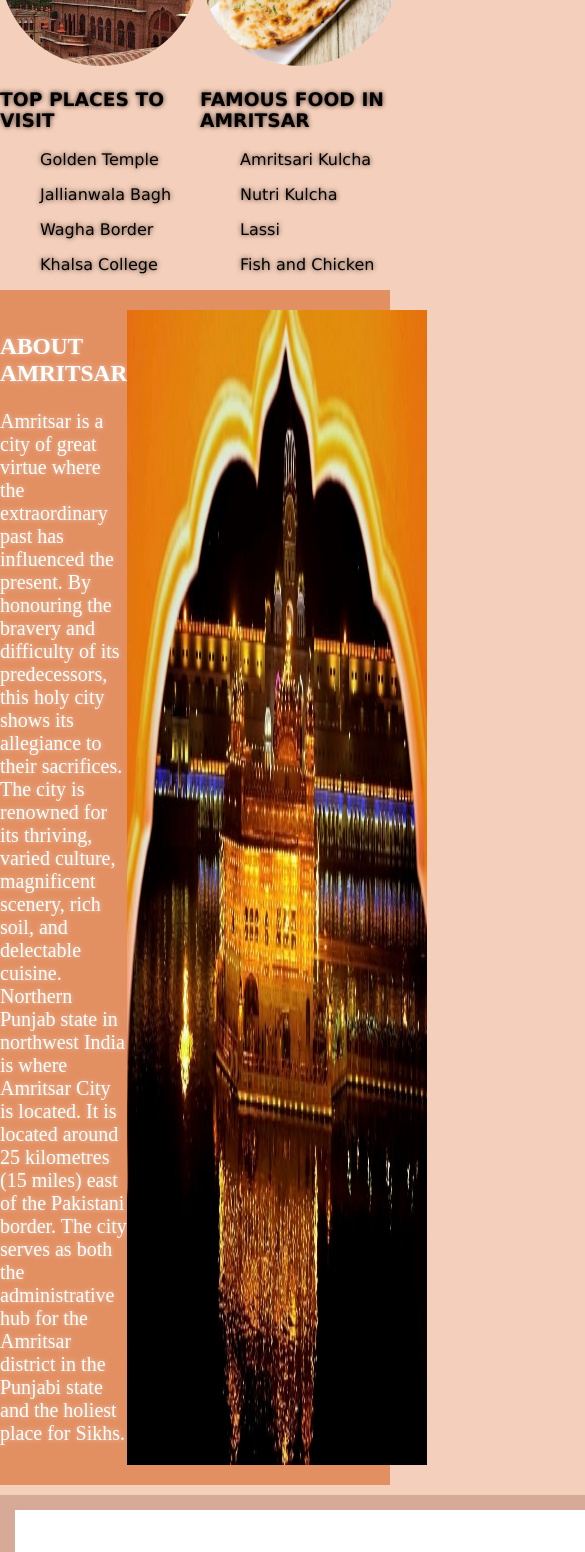
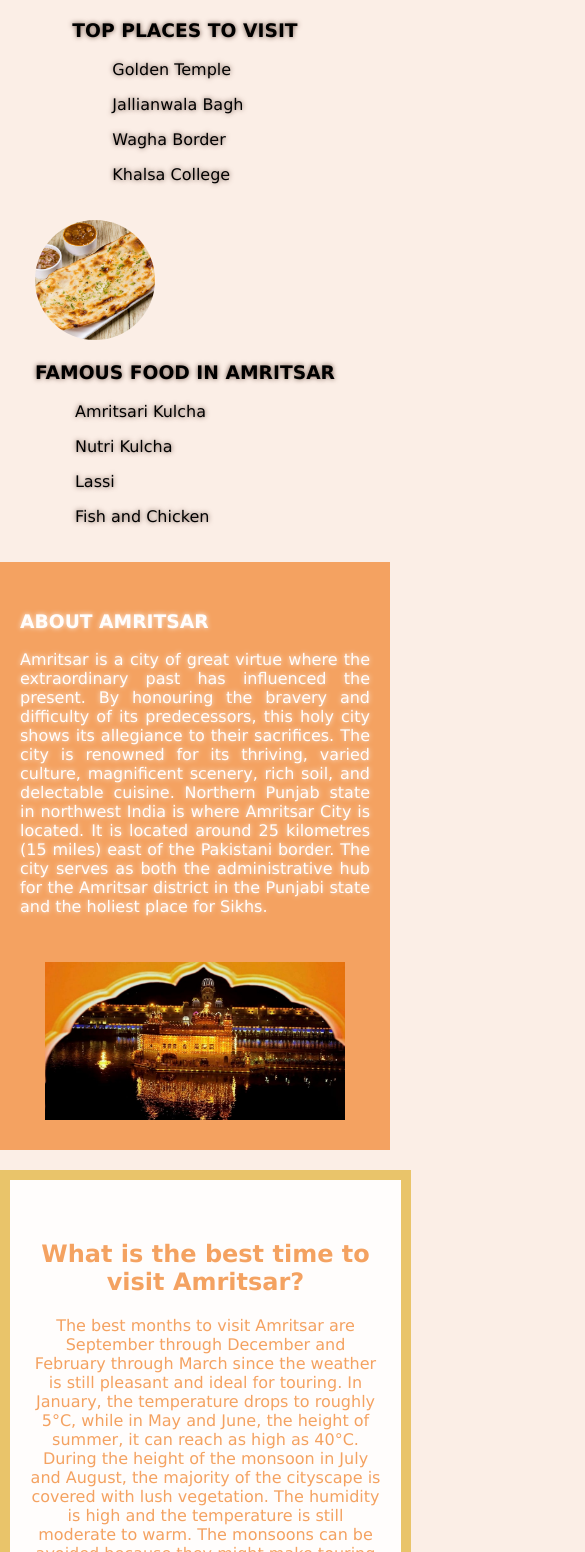
Before and after one commit to TanishaSharma25/my-hometown-amritsar, a plain HTML site: page index.html in a window 390 px wide. Shown: the part 448-2000 px from the top of the page, 585 px wide, since content can reach past the window. Drawn offline with Linux system fonts and the light colour scheme.

Commit message:
Make Responsive

```diff
--- a/style.css
+++ b/style.css
@@ -1,70 +1,108 @@
-body{
+body {
   margin: 0;
-	background-color: #f4d0bc;
+  background-color: #fbeee6;
+  font-family: "Verdana", Geneva, Tahoma, sans-serif;
 }
-.head{
+
+.head {
   background-image: url("golden temple.jpg");
   background-position: center;
   background-size: cover;
-	padding: 150px 0 20px 0;
-	font-family: 'MedievalSharp', cursive;
-	text-shadow: 0 0 5px #f4d0bc ;
-	font-size: 20px;
-	color:white;
+  padding: 20vh 0 2vh;
+  font-family: "MedievalSharp", cursive;
+  text-shadow: 0 0 5px #fbeee6;
+  font-size: 2rem;
+  color: #fffdfc;
   text-align: center;
 }
-.visit{
-	display:flex;
-	justify-content: space-around;
-	background-color: #f4d0bc;
-	padding-top: 10px;
-	font-family:Verdana, Geneva, Tahoma, sans-serif;
-	text-shadow: 0 0 5px #43291a;
 
+.visit {
+  display: flex;
+  flex-wrap: wrap;
+  justify-content: center;
+  gap: 20px;
+  background-color: #fbeee6;
+  padding: 20px;
+  text-shadow: 0 0 5px #6a4e42;
 }
-.img-visit{
+
+.img-visit {
   border-radius: 50%;
-	width: 200px;
-	height: 200px;
+  width: 150px;
+  height: 150px;
+  object-fit: cover;
+  transition: border 0.3s ease;
 }
-.img-visit:hover{
-	border: 5px solid #e28f62;
+.img-visit:hover {
+  border: 5px solid #f4a261;
 }
-.about{
-	background-color: #e28f62;
-	display:flex;
-	padding:20px 0;
+
+.about {
+  background-color: #f4a261;
+  display: flex;
+  flex-wrap: wrap;
+  justify-content: center;
+  gap: 30px;
+  padding: 30px 20px;
 }
-.tour{
-	width: 300px;
+
+.tour {
+  max-width: 300px;
+  width: 100%;
+  transition: border 0.3s ease;
 }
-.tour:hover{
-	border: 5px solid #f4d0bc;
+.tour:hover {
+  border: 5px solid #fbeee6;
 }
-.info{
-	font-size: 20px;
-	color: white;
-	text-shadow: 0 0 5px #f4d0bc;
+
+.info {
+  font-size: 1.1rem;
+  color: #fffdfc;
+  text-shadow: 0 0 5px #fbeee6;
+  text-align: justify;
 }
-.tail{
-	font-size: 20px;
+
+.tail {
+  font-size: 1.2rem;
   text-align: center;
-	color:#e28f62;
-	padding-top:30px;
+  color: #f4a261;
+  padding: 30px 10px;
 }
-a{
-	color: #e28f62;
+
+a {
+  color: #264653;
+  text-decoration: none;
 }
-.card{
+
+.card {
   text-align: center;
-	margin: 10px auto;
+  margin: 20px auto;
+  max-width: 90%;
   width: 500px;
-	height: 250px;
-	border: 15px solid #d7a997;
-    padding: 50px;
-	background-color: white;
-	color: #e28f62;
+  padding: 40px 20px;
+  border: 10px solid #e9c46a;
+  background-color: #fffdfc;
+  color: #f4a261;
+  transition: border 0.3s ease;
 }
-.card:hover{
-	border: 20px solid #ea8b66;
+.card:hover {
+  border: 15px solid #f4a261;
 }
+
+/* ✅ Responsive tweaks */
+@media (max-width: 600px) {
+  .head {
+    font-size: 1.5rem;
+    padding: 15vh 0 2vh;
+  }
+
+  .img-visit {
+    width: 120px;
+    height: 120px;
+  }
+
+  .info,
+  .tail {
+    font-size: 1rem;
+  }
+}
```
Lines whose indentation alone changed are shown as unchanged.
